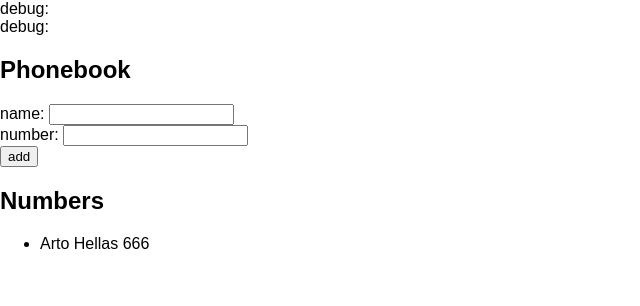
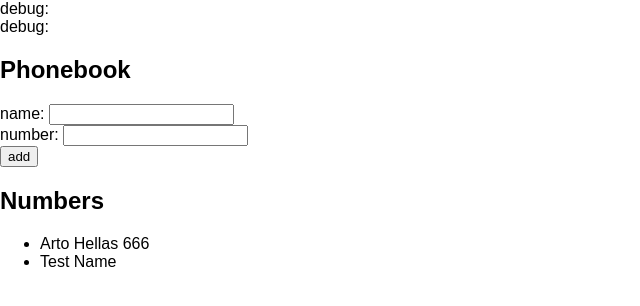
Before and after one commit to stylized-substance/Full-Stack-open-2022, a React (Create React App) app in the folder part2/phonebook/: page / in a window 1280 px wide. Shown: the top 306 px of the page, without its empty margins (0-640 px from the left). Built offline with nearby package versions, Linux system fonts and the light colour scheme.

Commit message:
added test name

```diff
--- a/part2/phonebook/src/App.js
+++ b/part2/phonebook/src/App.js
@@ -11,7 +11,8 @@ const Number = ({ name, number }) => {
 
 const App = () => {
   const [persons, setPersons] = useState([
-    { name: 'Arto Hellas', number: '666', id: 1 }
+    { name: 'Arto Hellas', number: '666', id: 1 },
+    { name: 'Test Name', numner: '999'}
   ])
   const [newName, setNewName] = useState('')
   const [newNumber, setNewNumber] = useState('')
```
